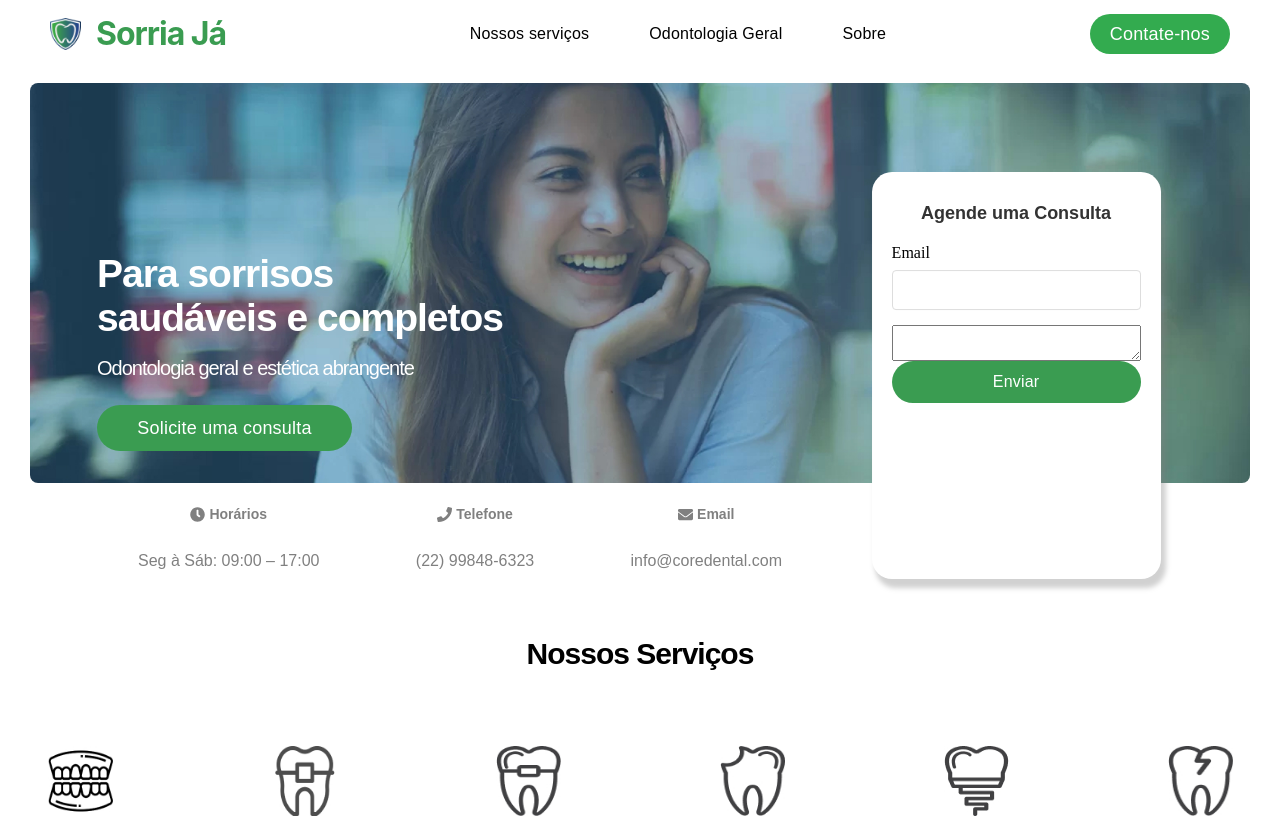
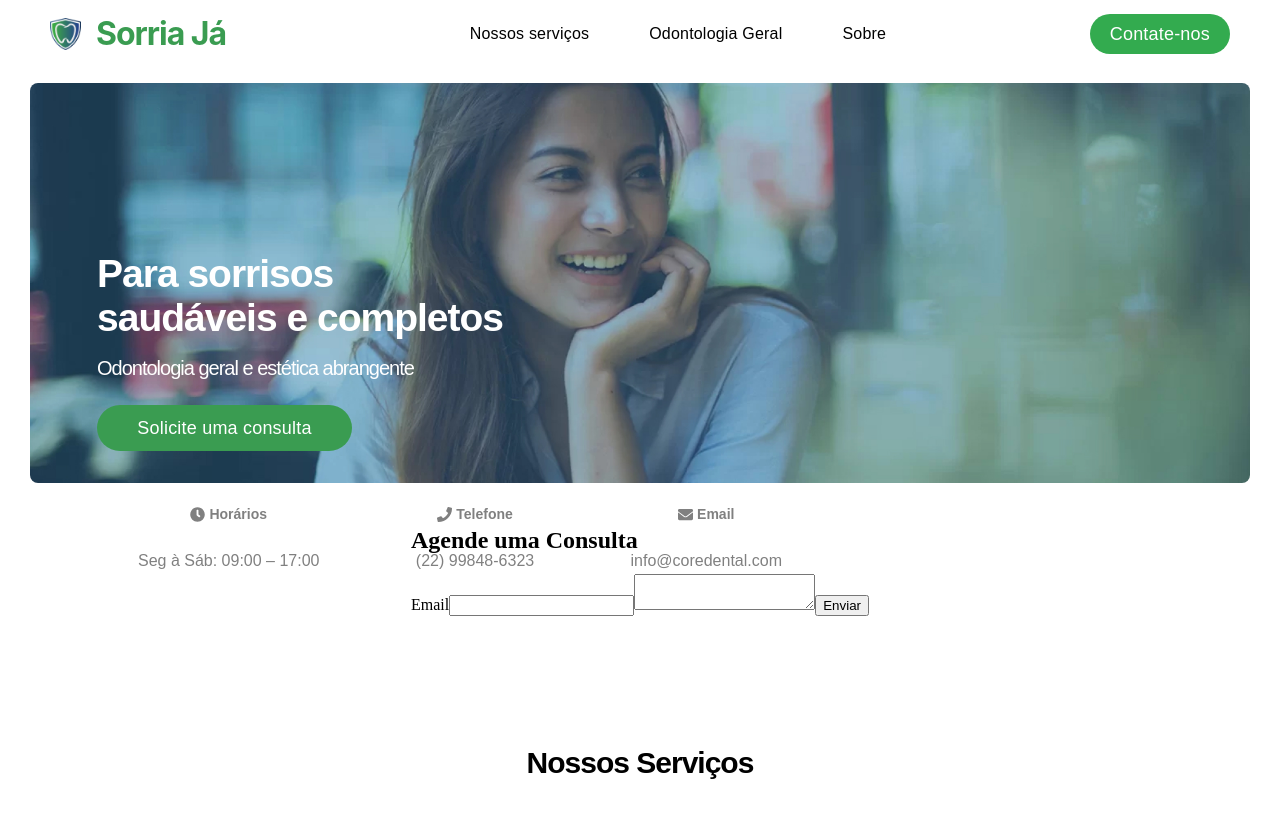
Before and after one commit to rodolphoreis/Dental-Clinic, a React (Vite) app: page / in a window 1280 px wide. Shown: the top 818 px of the page. Built offline with nearby package versions, Linux system fonts and the light colour scheme.

Commit message:
chore(style): add CSS for ContactForm component

```diff
--- a/src/Components/Banner.css
+++ b/src/Components/Banner.css
@@ -132,64 +132,6 @@
   height: 15px;
 }
 
-.appointment-form {
-  position: absolute;
-  top: 21%;
-  left: 62%;
-  transform: translate(27%, 1%);
-  width: 100%;
-  max-width: 289px;
-  height: 407px;
-  max-height: 80vh;
-  background-color: #fff;
-  padding: 20px;
-  border-radius: 20px;
-  box-shadow: 4px 8px 5px 1px #8080805c;
-  box-sizing: border-box;
-  max-height: 80vh;
-}
-
-.appointment-form h2 {
-  color: #333;
-  margin-bottom: 20px;
-  margin-top: 11px;
-  font-family: sans-serif;
-  font-size: 18px;
-  text-align: center;
-}
-
-.appointment-form form {
-  display: flex;
-  flex-direction: column;
-}
-
-.appointment-form label {
-  margin-bottom: 8px;
-}
-
-.appointment-form input {
-  padding: 10px;
-  margin-bottom: 15px;
-  border: 1px solid #ddd;
-  border-radius: 4px;
-  font-size: 16px;
-}
-
-.appointment-form button {
-  padding: 12px;
-  background-color: #3a9c51;
-  color: #fff;
-  border: none;
-  border-radius: 4px;
-  cursor: pointer;
-  font-size: 16px;
-  letter-spacing: 0.2px;
-  border-radius: 999px;
-}
-
-.appointment-form button:hover {
-  background-color: #0b620b;
-}
 @media only screen and (max-width: 950px) {
   .title_banner {
     position: static;
```
